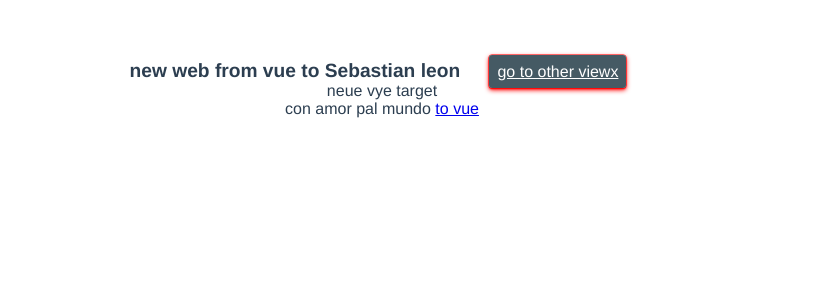
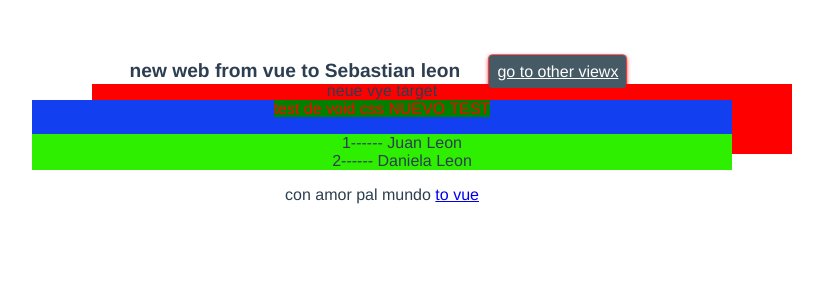
Before and after one commit to JUSELEROstudent/VueText, a Vue app: page / in a window 1280 px wide. Shown: the top 300 px of the page, without its empty margins (258-1081 px from the left). Built offline with nearby package versions, Linux system fonts and the light colour scheme.

Commit message:
se agregan nuevos componentes se crea este commit para guardar parte del desarrollo de testin que esta

```diff
--- a/src/App.vue
+++ b/src/App.vue
@@ -1,18 +1,20 @@
 <template>
-  <div id="app">
-    <app-header></app-header>
-    <router-view></router-view>
-    <app-footer></app-footer>
-  </div>
+<div id="app">
+  <app-header></app-header>
+  <router-view></router-view>
+  <app-card></app-card>
+  <app-footer></app-footer>
+</div>
 </template>
 
 <script>
+import AppCard from '@/components/AppCardPerson'
 import AppHeader from '@/components/AppHeader'
 import AppFooter from '@/components/AppFooter'
 
 export default {
   name: 'App',
-  components: {AppHeader, AppFooter}
+  components: {AppFooter, AppHeader, AppCard}
 }
 </script>
 
--- /dev/null
+++ b/src/components/AppCardPerson.vue
@@ -0,0 +1,49 @@
+<template>
+  <div class="npm">
+    <span>
+      {{ internText }} NUEVO TEST
+    </span>
+    <ul>
+    <li
+    v-for="persons in chainames"
+    :key="persons.id"
+    :information="persons">
+    {{ persons.id }}------ {{ persons.nombre }}
+    </li>
+    </ul>
+  </div>
+</template>
+
+<script>
+export default {
+  name: 'app-card',
+  data () {
+    return {
+      internText: 'test de void css',
+      chainames: [
+        {id: 1, nombre: 'Juan Leon'},
+        {id: 2, nombre: 'Daniela Leon'}
+      ]
+    }
+  },
+  props: [ 'information' ]
+}
+</script>
+
+<style scoped>
+.npm {
+  margin: auto;
+  max-width: 700px;
+  box-shadow: rgb(177, 85, 85) 20px;
+  box-shadow: 60px -16px red;
+  background-color: #123Fef;
+}
+span {
+    color: red;
+    background: green;
+}
+ul {
+  background-color: #2fef00;
+  list-style: none;
+}
+</style>
```
Also changed, not shown: src/components/TableData.vue (added).
